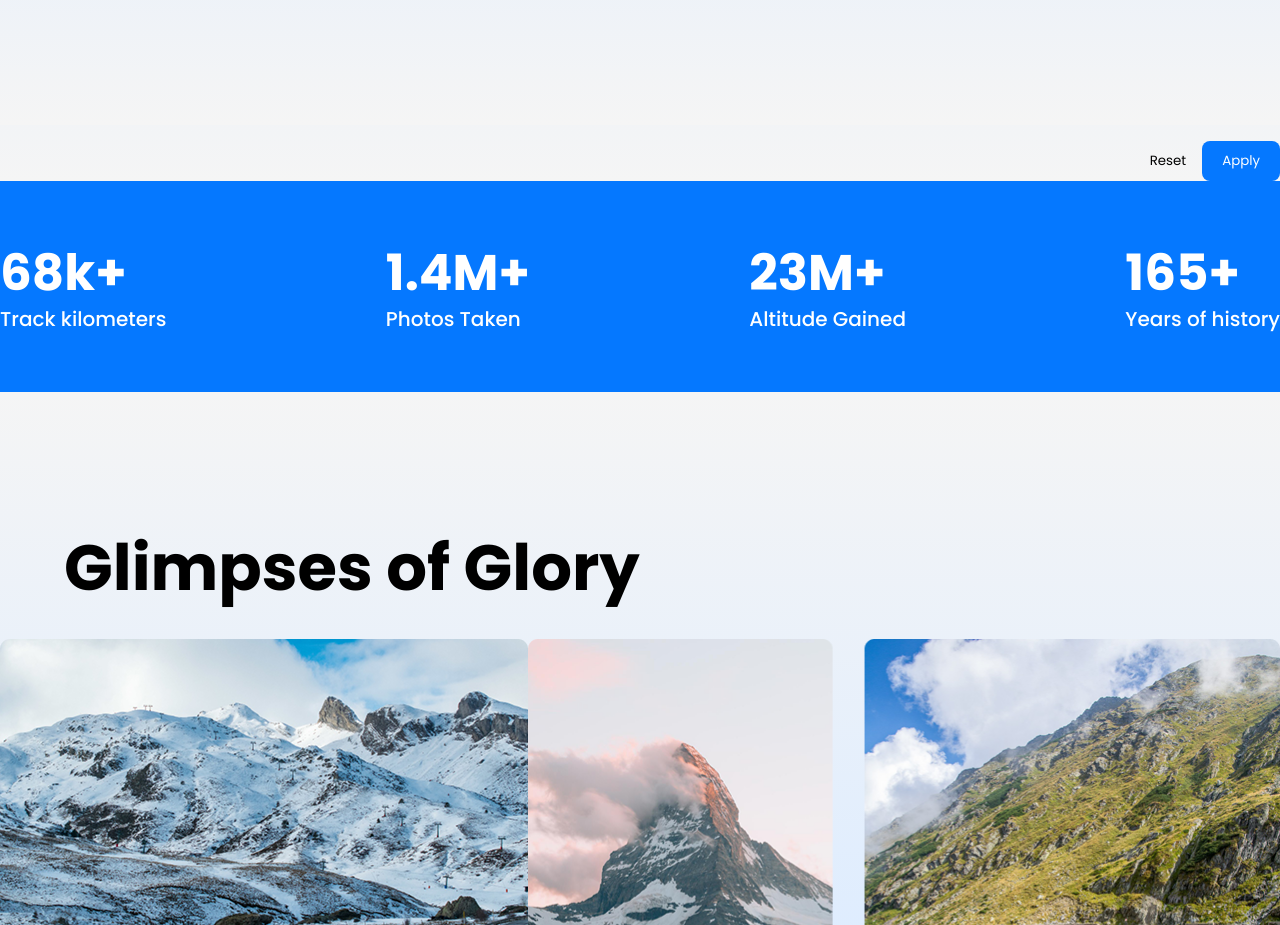
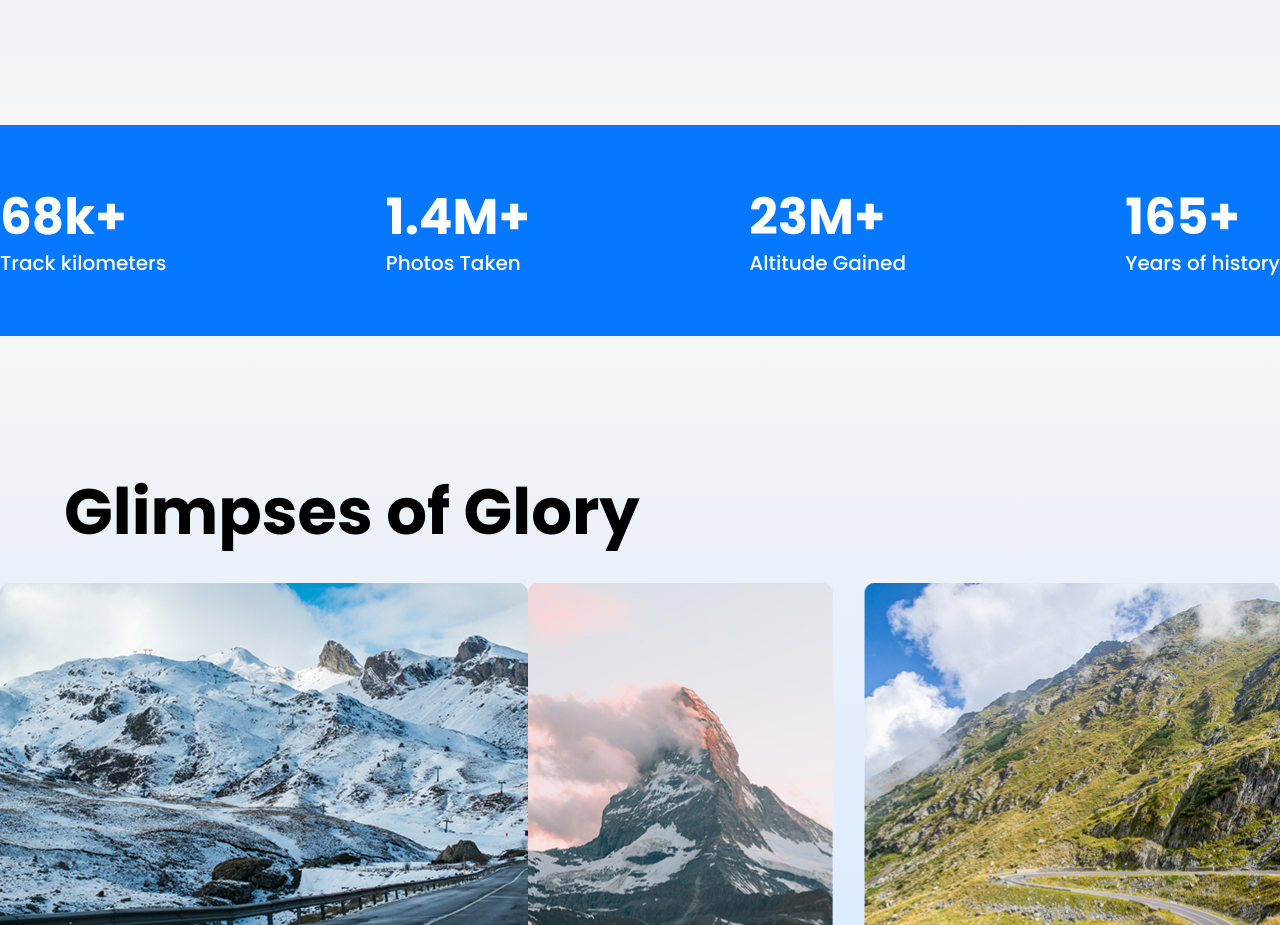
Before and after one commit to MARuK-Ch/wonders-landing, a plain HTML site: page index.html in a window 1280 px wide. Shown: the part 880-1805 px from the top of the page. Drawn offline with Linux system fonts and the light colour scheme.

Commit message:
add: adding files 25/09

```diff
--- a/index.html
+++ b/index.html
@@ -167,10 +167,6 @@
                 </div>
                 <img class="order-section-image" src="./assets/images/hero5.png">
             </section>
-                <div class="calendar-footer">
-                    <button class="reset-btn" type="button">Reset</button>
-                    <button class="apply-btn" type="button">Apply</button>
-                </div>
             </div>
         </div>
 
@@ -359,5 +355,4 @@
         </div>
     </footer>
 </body>
-
 </html>
--- a/style.css
+++ b/style.css
@@ -48,7 +48,6 @@ h2 {
     align-items: center;
     justify-content: space-between;
     margin-inline: auto;
-    /*background-color: rgba(5, 120, 255, 0.1);*/
     background-color: #f5f5f5;
 }
 
@@ -109,11 +108,11 @@ h2 {
 .order-section {
     display: flex;
     justify-content: space-between;
-    /*gap: 32px;*/
     max-width: 1440px;
     background-color: rgba(5, 120, 255, 0.1);
-    /*padding: 64px 64px 128px 64px;*/
     margin-inline: auto;
+    padding-bottom: 182px;
+    padding-top: 64px;
 }
 
 .order-menu {
@@ -447,13 +446,13 @@ h2 {
     background: #EFF4FF;
 }
 
-.calendar-footer {
-    display: flex;
-    justify-content: flex-end;
-    align-items: center;
-    padding-top: 16px;
-    gap: 16px;
-}
+/*.calendar-footer {*/
+/*    display: flex;*/
+/*    justify-content: flex-end;*/
+/*    align-items: center;*/
+/*    padding-top: 16px;*/
+/*    gap: 16px;*/
+/*}*/
 
 .reset-btn {
     border: none;
@@ -591,7 +590,6 @@ h2 {
 
 /*PHOTOS    */
 .photo-section {
-    /*background: linear-gradient(0deg, #f5f5f5 0%, #f5f5f5 50.17%, #ddecff 100%);*/
     padding-bottom: 128px;
     margin-inline: auto;
 }
```
